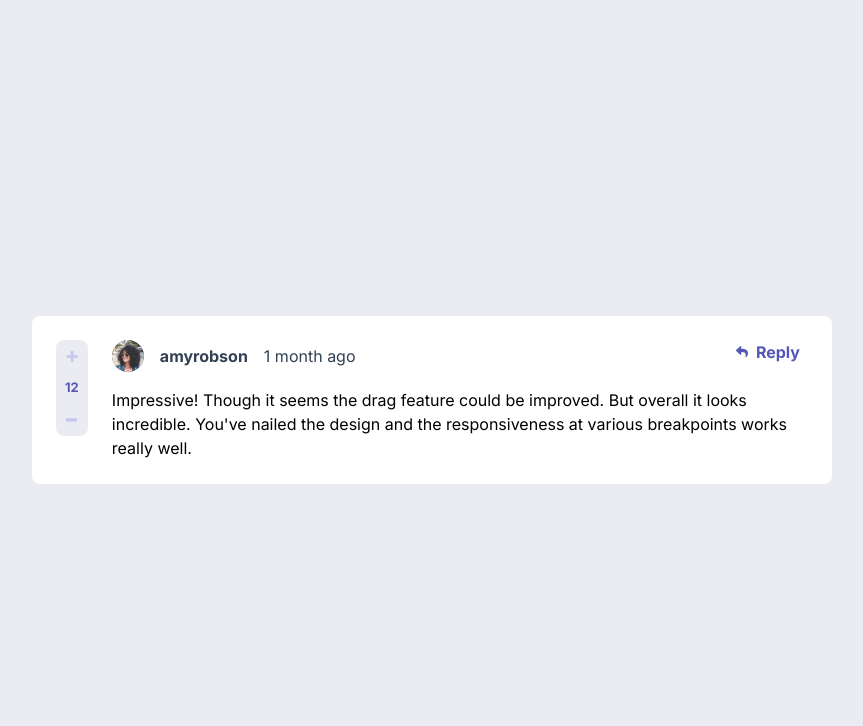
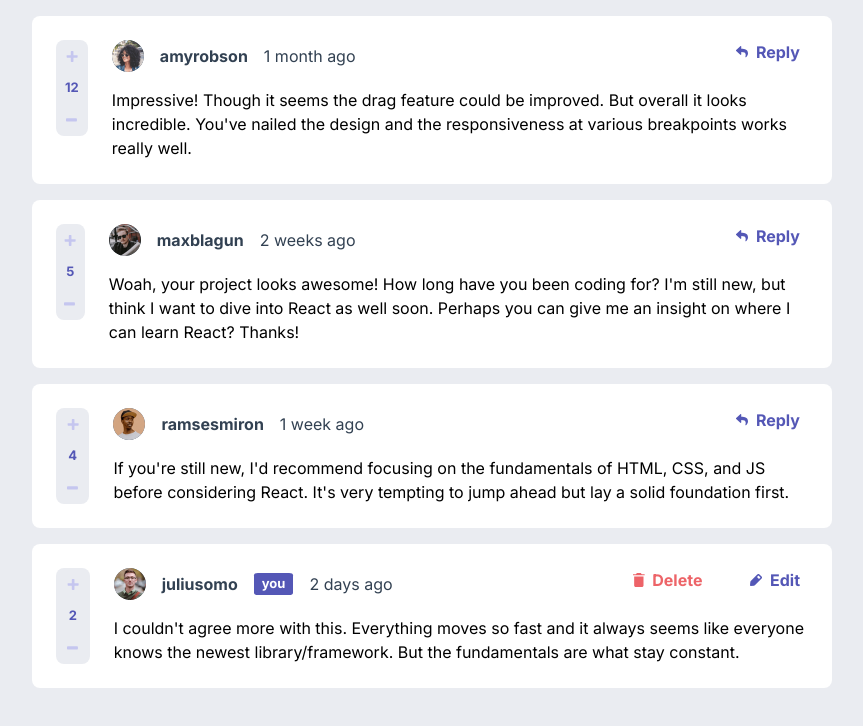
Before and after one commit to aalvarezto/assambly-line, a Next.js app: page / in a window 1280 px wide. Shown: the top 726 px of the page, without its empty margins (208-1071 px from the left). Built offline with nearby package versions, Linux system fonts and the light colour scheme.

Commit message:
feat(map): :recycle: adds new mapping to home components

```diff
--- /dev/null
+++ b/mock/data.json
@@ -0,0 +1,68 @@
+{
+	"currentUser": {
+		"image": {
+			"png": "/avatars/image-juliusomo.png",
+			"webp": "/avatars/image-juliusomo.webp"
+		},
+		"username": "juliusomo"
+	},
+	"comments": [
+		{
+			"id": 1,
+			"content": "Impressive! Though it seems the drag feature could be improved. But overall it looks incredible. You've nailed the design and the responsiveness at various breakpoints works really well.",
+			"createdAt": "1 month ago",
+			"score": 12,
+			"user": {
+				"image": {
+					"png": "/avatars/image-amyrobson.png",
+					"webp": "/avatars/image-amyrobson.webp"
+				},
+				"username": "amyrobson"
+			},
+			"replies": []
+		},
+		{
+			"id": 2,
+			"content": "Woah, your project looks awesome! How long have you been coding for? I'm still new, but think I want to dive into React as well soon. Perhaps you can give me an insight on where I can learn React? Thanks!",
+			"createdAt": "2 weeks ago",
+			"score": 5,
+			"user": {
+				"image": {
+					"png": "/avatars/image-maxblagun.png",
+					"webp": "/avatars/image-maxblagun.webp"
+				},
+				"username": "maxblagun"
+			},
+			"replies": [
+				{
+					"id": 3,
+					"content": "If you're still new, I'd recommend focusing on the fundamentals of HTML, CSS, and JS before considering React. It's very tempting to jump ahead but lay a solid foundation first.",
+					"createdAt": "1 week ago",
+					"score": 4,
+					"replyingTo": "maxblagun",
+					"user": {
+						"image": {
+							"png": "/avatars/image-ramsesmiron.png",
+							"webp": "/avatars/image-ramsesmiron.webp"
+						},
+						"username": "ramsesmiron"
+					}
+				},
+				{
+					"id": 4,
+					"content": "I couldn't agree more with this. Everything moves so fast and it always seems like everyone knows the newest library/framework. But the fundamentals are what stay constant.",
+					"createdAt": "2 days ago",
+					"score": 2,
+					"replyingTo": "ramsesmiron",
+					"user": {
+						"image": {
+							"png": "/avatars/image-juliusomo.png",
+							"webp": "/avatars/image-juliusomo.webp"
+						},
+						"username": "juliusomo"
+					}
+				}
+			]
+		}
+	]
+}
--- a/src/app/pages/Home/Home.styled.ts
+++ b/src/app/pages/Home/Home.styled.ts
@@ -2,8 +2,11 @@ import { styled } from "styled-components"
 import { colors } from "../../shared"
 
 const ContainerHome = styled.div`
-	display: grid;
-	place-items: center;
+	display: flex;
+	align-items: center;
+	flex-direction: column;
+	padding: 1rem;
+	gap: 1rem;
 	height: 100vh;
 	background-color: ${colors.lightGray};
 `
--- a/src/app/pages/Home/Home.tsx
+++ b/src/app/pages/Home/Home.tsx
@@ -1,45 +1,29 @@
 "use client"
 
-const comment = {
-	id: 1,
-	content:
-		"Impressive! Though it seems the drag feature could be improved. But overall it looks incredible. You've nailed the design and the responsiveness at various breakpoints works really well.",
-	createdAt: "1 month ago",
-	score: 12,
-	user: {
-		image: {
-			png: "/avatars/image-amyrobson.png",
-			webp: "/avatars/image-amyrobson.webp",
-		},
-		username: "amyrobson",
-	},
-	replies: [],
-}
+import mock from "../../../../mock/data.json"
+import { ContainerHome } from "./Home.styled"
+import { Comment } from "./components"
 
-import { BoxComment, ContainerHome } from "./Home.styled"
-import { Avatar, ColumnButtons } from "./components"
+const HomePage = () => (
+	<ContainerHome>
+		{mock.comments.map(comment => (
+			<>
+				<Comment
+					comment={comment}
+					mainUser={mock.currentUser.username}
+					key={`comment-box-${comment.id}-${comment.user}`}
+				></Comment>
 
-const HomePage = () => {
-	const isMainUser = comment.user.username === "juliusomo"
-
-	return (
-		<ContainerHome>
-			<BoxComment>
-				<ColumnButtons score={comment.score} />
-
-				<div>
-					<Avatar
-						createdAt={comment.createdAt}
-						isMainUser={isMainUser}
-						name={comment.user.username}
-						src={comment.user.image.png}
-					/>
-
-					{comment.content}
-				</div>
-			</BoxComment>
-		</ContainerHome>
-	)
-}
+				{comment.replies.map(reply => (
+					<Comment
+						comment={reply}
+						mainUser={mock.currentUser.username}
+						key={`reply-box-${reply.id}-${reply.user}`}
+					></Comment>
+				))}
+			</>
+		))}
+	</ContainerHome>
+)
 
 export default HomePage
--- /dev/null
+++ b/src/app/pages/Home/components/Comment.tsx
@@ -0,0 +1,49 @@
+import React from "react"
+import { styled } from "styled-components"
+import { colors } from "../../../shared"
+import { Avatar, ColumnButtons } from "./index"
+
+const BoxComment = styled.div`
+	background-color: ${colors.white};
+	border-radius: 0.5rem;
+	max-width: 50rem;
+	padding: 1.5rem;
+	display: flex;
+`
+
+interface IComment {
+	id: number
+	content: string
+	createdAt: string
+	score: number
+	replyingTo?: string
+	user: {
+		image: {
+			png: string
+			webp: string
+		}
+		username: string
+	}
+	replies?: IComment[]
+}
+
+const Comment = ({
+	comment,
+	mainUser,
+}: React.PropsWithChildren<{ comment: IComment; mainUser: string }>) => (
+	<BoxComment>
+		<ColumnButtons score={comment.score} />
+
+		<div>
+			<Avatar
+				createdAt={comment.createdAt}
+				isMainUser={comment.user.username === mainUser}
+				name={comment.user.username}
+				src={comment.user.image.png}
+			/>
+			{comment.content}
+		</div>
+	</BoxComment>
+)
+
+export default Comment
--- a/src/app/pages/Home/components/index.ts
+++ b/src/app/pages/Home/components/index.ts
@@ -1,4 +1,5 @@
 import Avatar from "./Avatar"
 import ColumnButtons from "./ColumnButtons"
+import Comment from "./Comment"
 
-export { Avatar, ColumnButtons }
+export { Avatar, ColumnButtons,Comment }
```
Also changed, not shown: src/utils/index.ts (added).
